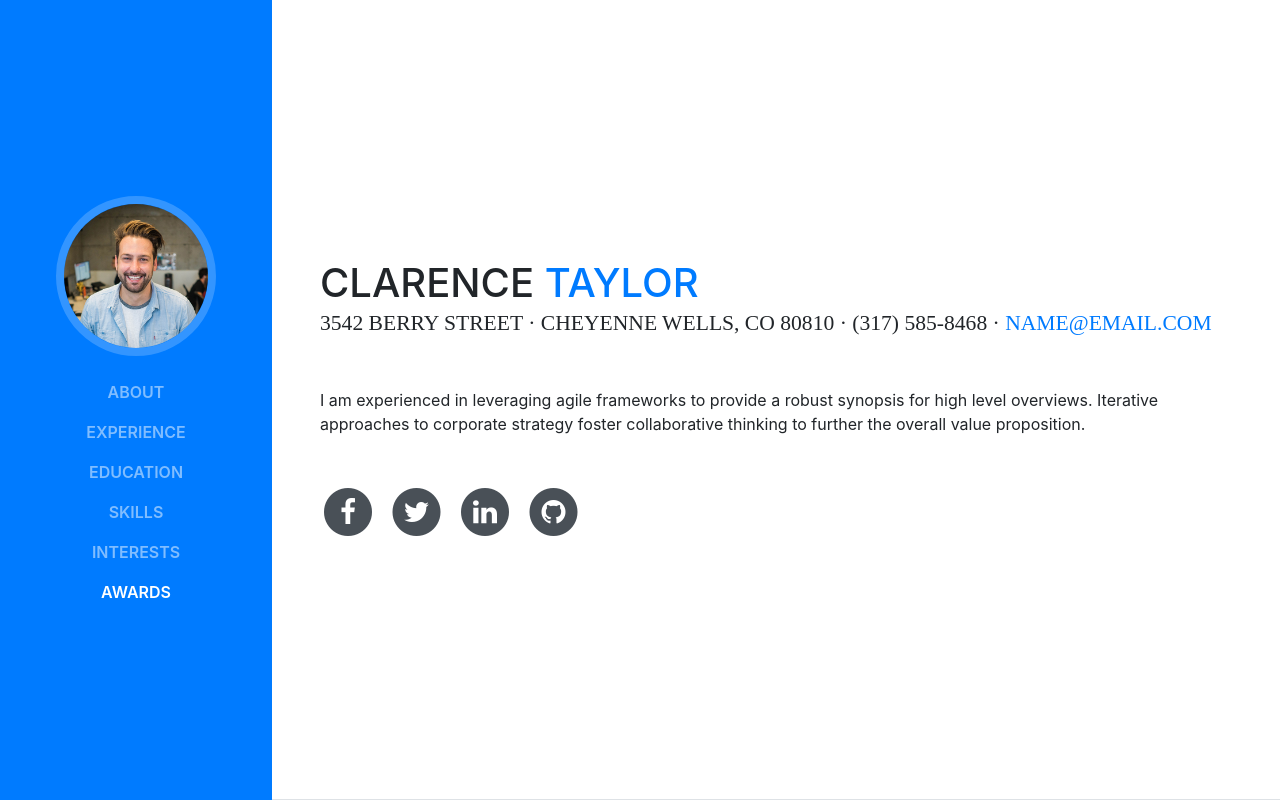
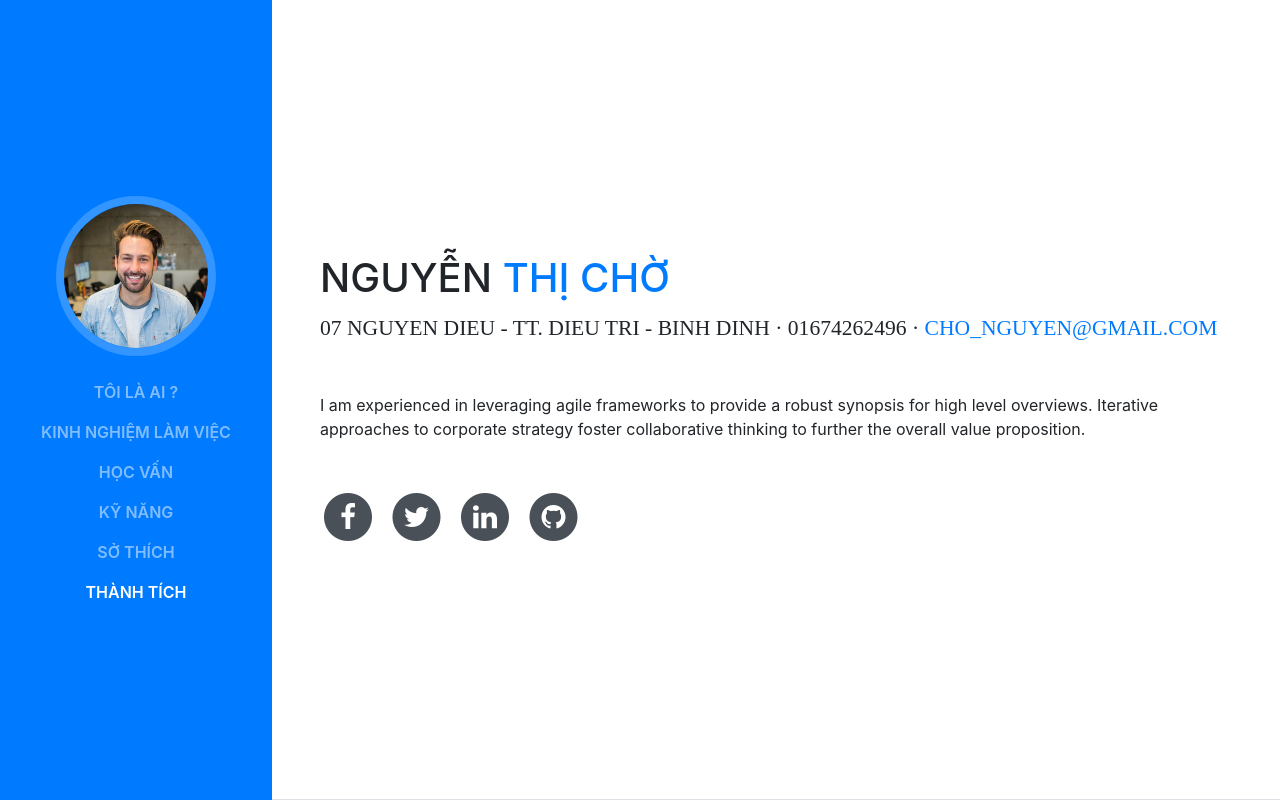
Before and after one commit to friendunited/friendunited.github.io, a website with bundled scripts: page index.html in a window 1280 px wide. Shown: the top 800 px of the page. Built offline with nearby package versions, Linux system fonts and the light colour scheme; a web font is replaced by a local one.

Commit message:
update thi cho
update thi cho

```diff
--- a/index.html
+++ b/index.html
@@ -8,7 +8,7 @@
     <meta name="description" content="">
     <meta name="author" content="">
 
-    <title>Resume - Start Bootstrap Theme</title>
+    <title>CV | Nguyễn Thị Chờ</title>
 
     <!-- Bootstrap core CSS -->
     <link href="vendor/bootstrap/css/bootstrap.min.css" rel="stylesheet">
@@ -29,7 +29,7 @@
 
     <nav class="navbar navbar-expand-lg navbar-dark bg-primary fixed-top" id="sideNav">
       <a class="navbar-brand js-scroll-trigger" href="#page-top">
-        <span class="d-block d-lg-none">Start Bootstrap</span>
+        <span class="d-block d-lg-none">Jenny Nguyen</span>
         <span class="d-none d-lg-block">
           <img class="img-fluid img-profile rounded-circle mx-auto mb-2" src="img/profile.jpg" alt="">
         </span>
@@ -40,22 +40,22 @@
       <div class="collapse navbar-collapse" id="navbarSupportedContent">
         <ul class="navbar-nav">
           <li class="nav-item">
-            <a class="nav-link js-scroll-trigger" href="#about">About</a>
+            <a class="nav-link js-scroll-trigger" href="#about">Tôi là ai ?</a>
           </li>
           <li class="nav-item">
-            <a class="nav-link js-scroll-trigger" href="#experience">Experience</a>
+            <a class="nav-link js-scroll-trigger" href="#experience">Kinh Nghiệm làm việc</a>
           </li>
           <li class="nav-item">
-            <a class="nav-link js-scroll-trigger" href="#education">Education</a>
+            <a class="nav-link js-scroll-trigger" href="#education">Học Vấn</a>
           </li>
           <li class="nav-item">
-            <a class="nav-link js-scroll-trigger" href="#skills">Skills</a>
+            <a class="nav-link js-scroll-trigger" href="#skills">Kỹ Năng</a>
           </li>
           <li class="nav-item">
-            <a class="nav-link js-scroll-trigger" href="#interests">Interests</a>
+            <a class="nav-link js-scroll-trigger" href="#interests">Sở thích</a>
           </li>
           <li class="nav-item">
-            <a class="nav-link js-scroll-trigger" href="#awards">Awards</a>
+            <a class="nav-link js-scroll-trigger" href="#awards">Thành Tích</a>
           </li>
         </ul>
       </div>
@@ -65,11 +65,11 @@
 
       <section class="resume-section p-3 p-lg-5 d-flex d-column" id="about">
         <div class="my-auto">
-          <h1 class="mb-0">Clarence
-            <span class="text-primary">Taylor</span>
+          <h1 class="mb-0" style="margin-bottom: 10px !important;">Nguyễn
+            <span class="text-primary">Thị Chờ</span>
           </h1>
-          <div class="subheading mb-5">3542 Berry Street · Cheyenne Wells, CO 80810 · (317) 585-8468 ·
-            <a href="mailto:name@email.com">name@email.com</a>
+          <div class="subheading mb-5">07 Nguyen Dieu - TT. Dieu Tri - Binh Dinh · 01674262496 ·
+            <a href="mailto:name@email.com">cho_nguyen@gmail.com</a>
           </div>
           <p class="mb-5">I am experienced in leveraging agile frameworks to provide a robust synopsis for high level overviews. Iterative approaches to corporate strategy foster collaborative thinking to further the overall value proposition.</p>
           <ul class="list-inline list-social-icons mb-0">
```
